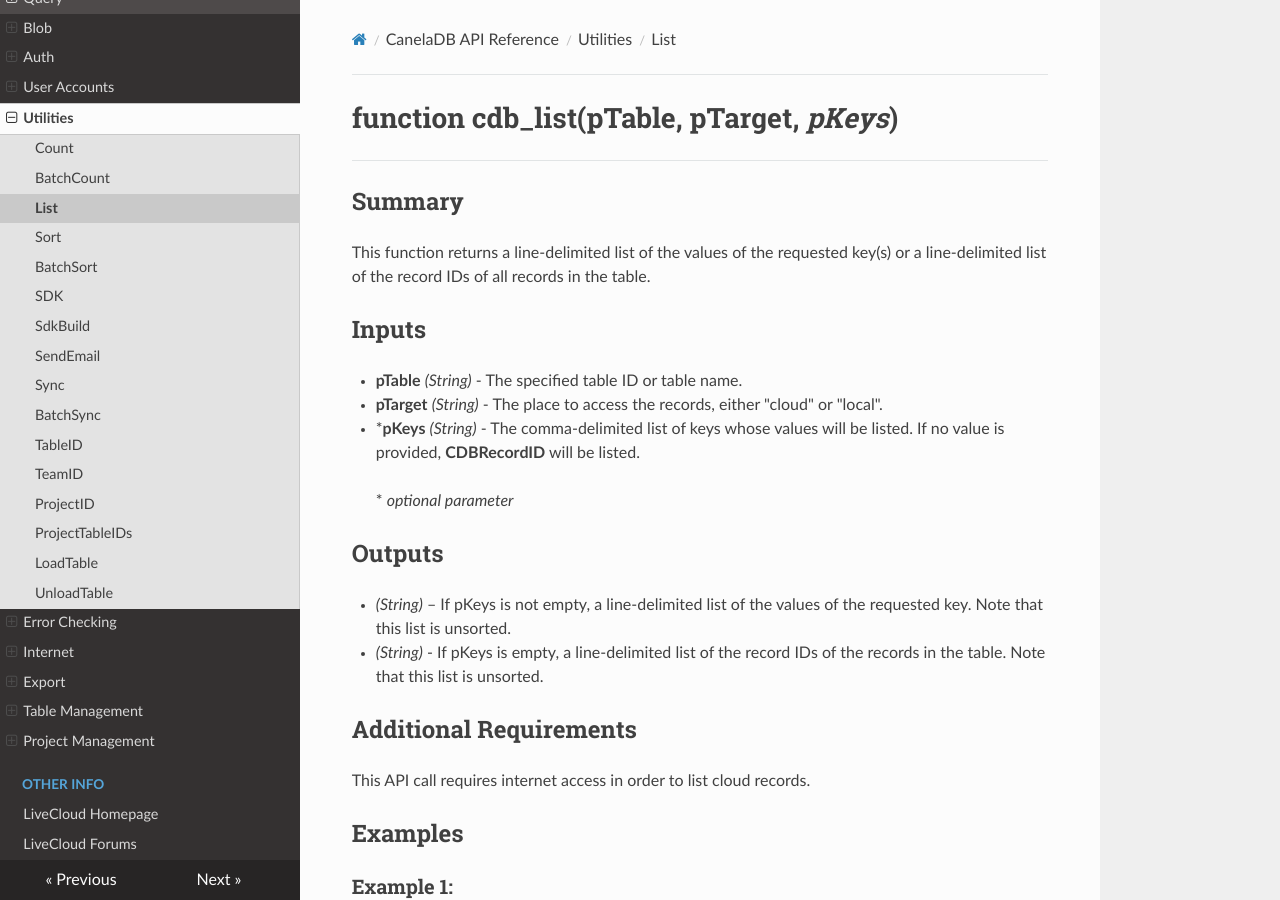
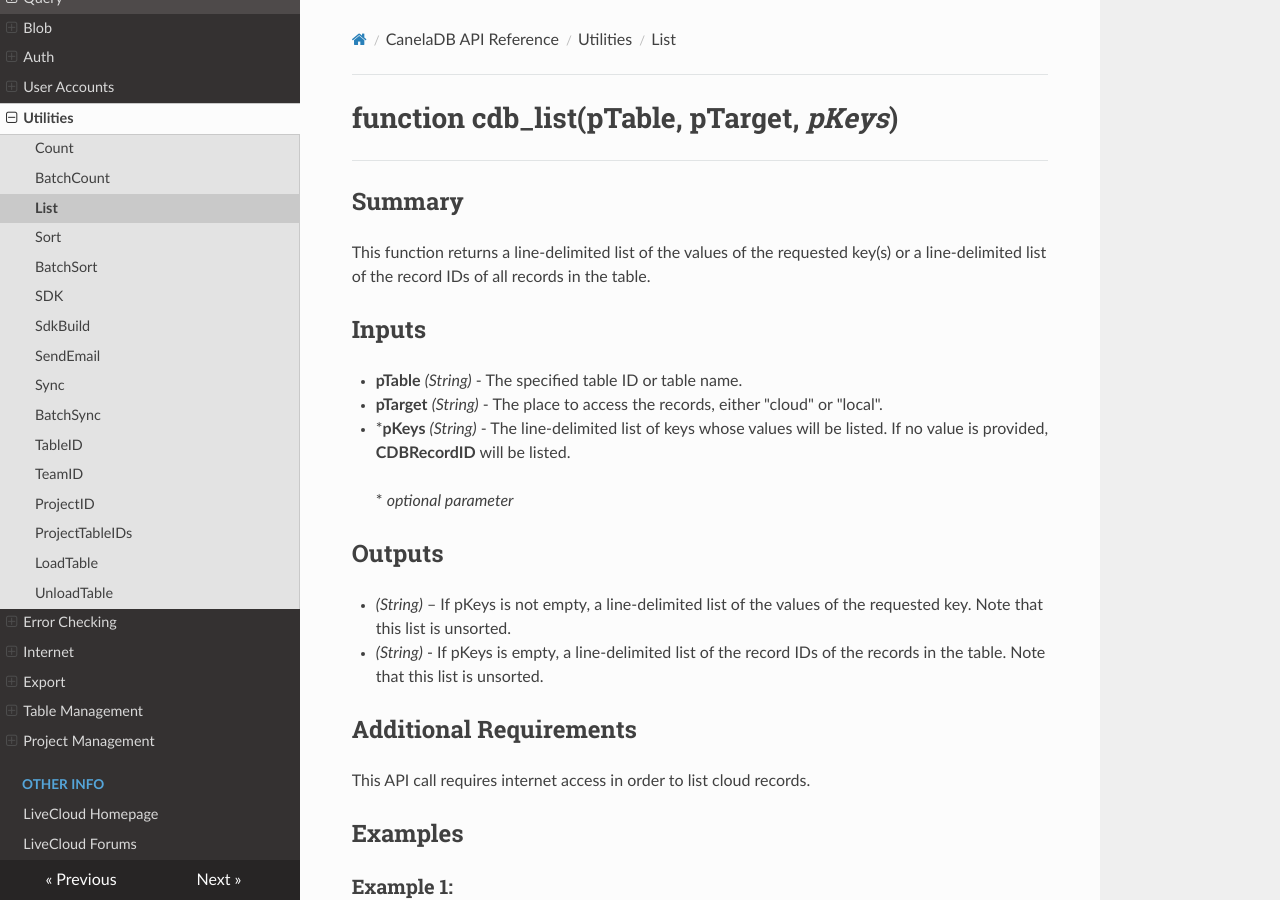
Before and after one commit to CanelaSoftware/cassiaDB_docs, an MkDocs documentation site: the page built from docs/List.md, in a window 1280 px wide and 900 px high. Built offline with MkDocs 1.6.1, drawn with Linux system fonts in a browser that asks for light colours; nearby versions of some CDN libraries.

Commit message:
Update List.md

```diff
--- a/docs/List.md
+++ b/docs/List.md
@@ -6,7 +6,7 @@
 ## Inputs
 * **pTable** *(String)* - The specified table ID or table name.
 * **pTarget** *(String)* - The place to access the records, either "cloud" or "local".
-* \***pKeys** *(String)* - The comma-delimited list of keys whose values will be listed. If no value is provided, **CDBRecordID** will be listed.
+* \***pKeys** *(String)* - The line-delimited list of keys whose values will be listed. If no value is provided, **CDBRecordID** will be listed.
 
 > \* _optional parameter_
 
```
